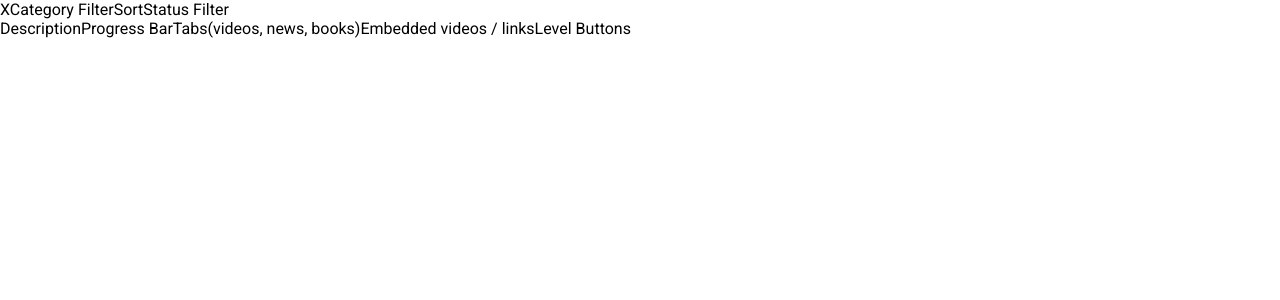
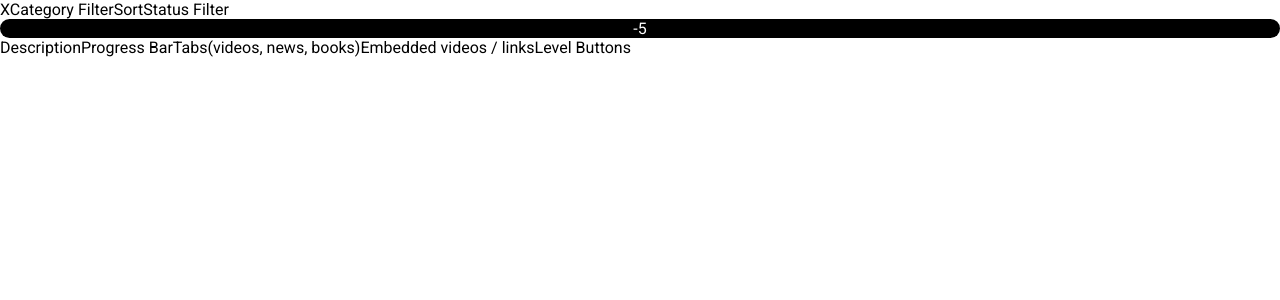
Before and after one commit to ChingT/Climate-Cockpit, a React (Vite) app in the folder frontend/: page /solutions in a window 1280 px wide. Shown: the top 300 px of the page. Built offline with nearby package versions, Linux system fonts and the light colour scheme; what javascript-time-ago would draw is missing.

Commit message:
Impact Icon completed incl. Styling. Not yet connected to backend. Styling needs to be revised once the SolutionDropdown component is done.

```diff
--- a/frontend/src/components/Solution/ImpactIcon.jsx
+++ b/frontend/src/components/Solution/ImpactIcon.jsx
@@ -0,0 +1,12 @@
+import {ImpactIconDiv} from "./solution.style.js";
+
+function ImpactIcon(){
+        let impact = -5
+
+    return(
+        <ImpactIconDiv>
+            <div>{impact}</div>
+        </ImpactIconDiv>
+    )
+}
+export default ImpactIcon
--- a/frontend/src/components/Solution/SolutionDropDown.jsx
+++ b/frontend/src/components/Solution/SolutionDropDown.jsx
@@ -1,4 +1,5 @@
-import { CategoryLabel, ImpactIcon } from "./solution.style.js";
+import { CategoryLabel} from "./solution.style.js";
+import ImpactIcon from "./ImpactIcon.jsx";
 
 export default function SolutionDropDown() {
   return (
--- a/frontend/src/components/Solution/solution.style.js
+++ b/frontend/src/components/Solution/solution.style.js
@@ -12,6 +12,13 @@ export const NumberOfSupporters = styled.div``;
 
 export const CategoryLabel = styled.div``;
 
-export const ImpactIcon = styled.div``;
+export const ImpactIconDiv = styled.div`
+  display: flex;
+  align-items: center;
+  justify-content: center;
+  background-color: black;
+  color: white;
+  border-radius: 10px;
+`;
 
 export const LevelButton = styled.div``;
```
